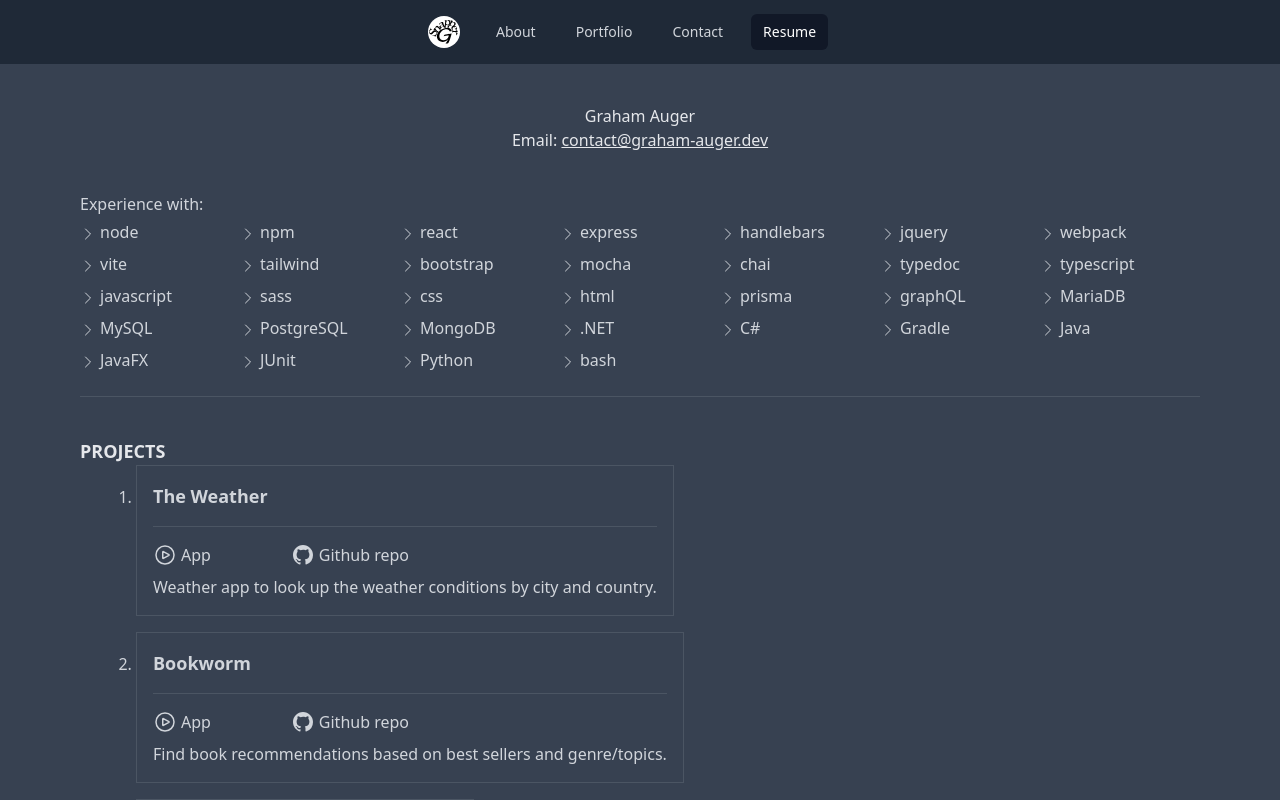
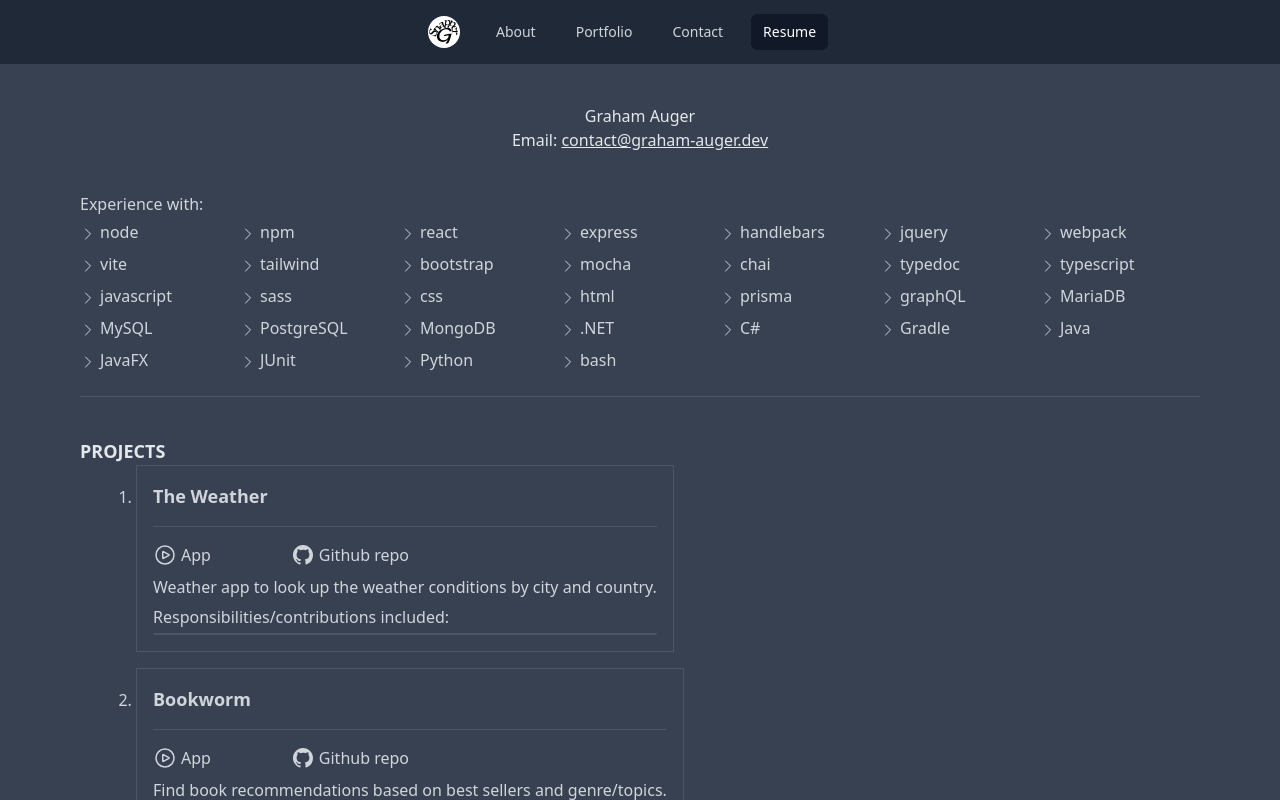
Before and after one commit to SnapperGee/portfolio-client, a React (Vite) app: page /resume in a window 1280 px wide. Shown: the top 800 px of the page. Built offline with nearby package versions, Linux system fonts and the light colour scheme.

Commit message:
Use flush lists with dividers for project responsibilities in resume.

```diff
--- a/src/page/resume.tsx
+++ b/src/page/resume.tsx
@@ -49,12 +49,15 @@ const Resume = () =>
                                     classes: `w-64 mb-2 justify-${project.href.app ? "between" : "start"}`
                                 }} />
                                 <p className="text-gray-300">{project.description}</p>
-                                <ul className="ms-10 sm:ms-14 list-disc space-y-2">
-                                    {project.responsibilities.map((responsibility, index) =>
-                                    (
-                                        <li key={index}>{responsibility}</li>
-                                    ))}
-                                </ul>
+                                <p className="mt-1.5 mb-1 text-gray-300">Responsibilities/contributions included:</p>
+                                <div className="overflow-hidden rounded-md border border-gray-600">
+                                    <ul role="list" className="divide-y divide-gray-600">
+                                        {project.responsibilities.map((responsibility, index) =>
+                                        (
+                                            <li key={index} className="px-4 py-3">{responsibility}</li>
+                                        ))}
+                                    </ul>
+                                </div>
                             </div>
                         </li>
                     )
```
